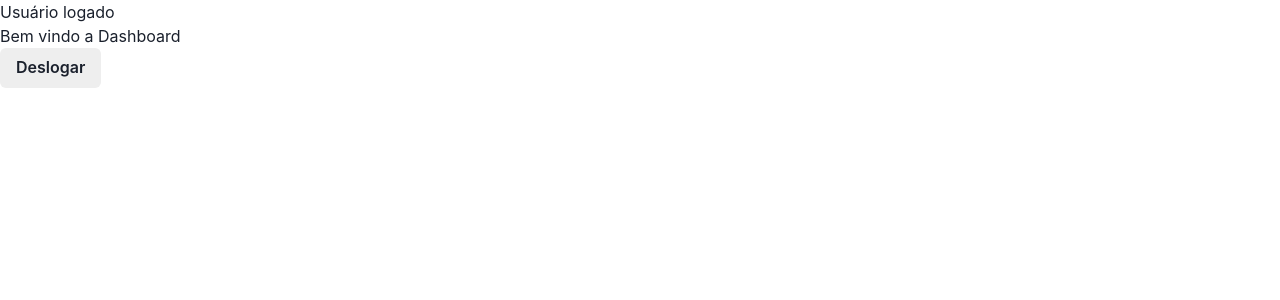
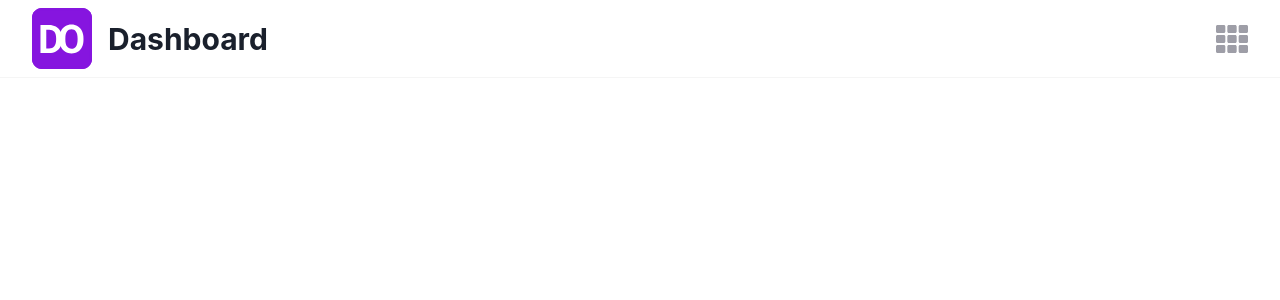
Before and after one commit to Julia-Teixeira/doit, a React (Create React App) app: page /dashboard in a window 1280 px wide. Shown: the top 300 px of the page. Built offline with nearby package versions, Linux system fonts and the light colour scheme; sample sign-in values are in the browser's storage.

Commit message:
cria o componente Header com o menu

```diff
--- /dev/null
+++ b/src/components/Header/Menu.tsx
@@ -0,0 +1,72 @@
+import {
+  Box,
+  Center,
+  Drawer,
+  DrawerBody,
+  DrawerContent,
+  DrawerHeader,
+  DrawerOverlay,
+  Flex,
+  Heading,
+  Text,
+  theme,
+} from "@chakra-ui/react";
+import { useAuth } from "../../contexts/authContext";
+import { FiLogOut } from "react-icons/fi";
+
+interface iMenuProps {
+  isOpen: boolean;
+  onClose: () => void;
+}
+export const Menu = ({ isOpen, onClose }: iMenuProps) => {
+  const { user, signOut } = useAuth();
+
+  return (
+    <Drawer placement="top" onClose={onClose} isOpen={isOpen}>
+      <DrawerOverlay mt="10vh" />
+      <DrawerContent
+        w={["450px", "350px"]}
+        h="147px"
+        borderRadius="8px"
+        ml="auto"
+        mt="63px"
+      >
+        <DrawerHeader
+          borderBottom="1px"
+          borderBottomColor="gray.50"
+          fontWeight={700}
+          fontSize="lg"
+          color="gray.400"
+        >
+          {user.name}
+        </DrawerHeader>
+        <DrawerBody>
+          <Flex
+            gap="15px"
+            align="center"
+            _hover={{ cursor: "pointer" }}
+            onClick={signOut}
+          >
+            <Center
+              w="60px"
+              h="60px"
+              bg="red.600"
+              _hover={{ bg: "red.700" }}
+              borderRadius="5px"
+            >
+              <FiLogOut color={theme.colors.white} size="24" />
+            </Center>
+            <Box>
+              <Heading as="h2" fontWeight={700} fontSize="xl">
+                Sair da minha conta
+              </Heading>
+              <Text fontWeight={400} fontSize="sm" color="gray.300">
+                Sair da minha conta agora
+              </Text>
+            </Box>
+          </Flex>
+        </DrawerBody>
+      </DrawerContent>
+    </Drawer>
+  );
+};
--- /dev/null
+++ b/src/components/Header/index.tsx
@@ -0,0 +1,29 @@
+import { Center, Flex, Heading, Image, useDisclosure } from "@chakra-ui/react";
+import { FaTh } from "react-icons/fa";
+import logoMin from "../../assets/logo-min.svg";
+import { theme } from "../../styles/theme";
+import { Menu } from "./Menu";
+
+export const Header = () => {
+  const { isOpen, onOpen, onClose } = useDisclosure();
+  return (
+    <Flex
+      borderBottom="1px"
+      borderBottomColor="#f5f5f5"
+      paddingX="8"
+      paddingY="2"
+    >
+      <Flex align="center">
+        <Image src={logoMin} />
+        <Heading ml="4" size="lg">
+          Dashboard
+        </Heading>
+      </Flex>
+
+      <Center ml="auto" onClick={() => onOpen()} as="button" fontSize="2rem">
+        <FaTh color={theme.colors.gray["300"]} />
+      </Center>
+      <Menu isOpen={isOpen} onClose={onClose} />
+    </Flex>
+  );
+};
--- a/src/pages/Dashboard/index.tsx
+++ b/src/pages/Dashboard/index.tsx
@@ -1,20 +1,19 @@
-import { Button, Text } from "@chakra-ui/react";
+import { Box } from "@chakra-ui/react";
 import { Navigate } from "react-router-dom";
+import { Header } from "../../components/Header";
 import { useAuth } from "../../contexts/authContext";
 
 export const Dashboard = () => {
-  const { accessToken, signOut } = useAuth();
+  const { accessToken } = useAuth();
 
   if (!!accessToken === false) {
     console.log(accessToken);
     return <Navigate to="/" />;
   } else {
     return (
-      <>
-        <Text>Usuário logado</Text>
-        <Text>Bem vindo a Dashboard</Text>
-        <Button onClick={signOut}>Deslogar</Button>
-      </>
+      <Box>
+        <Header />
+      </Box>
     );
   }
 };
```
